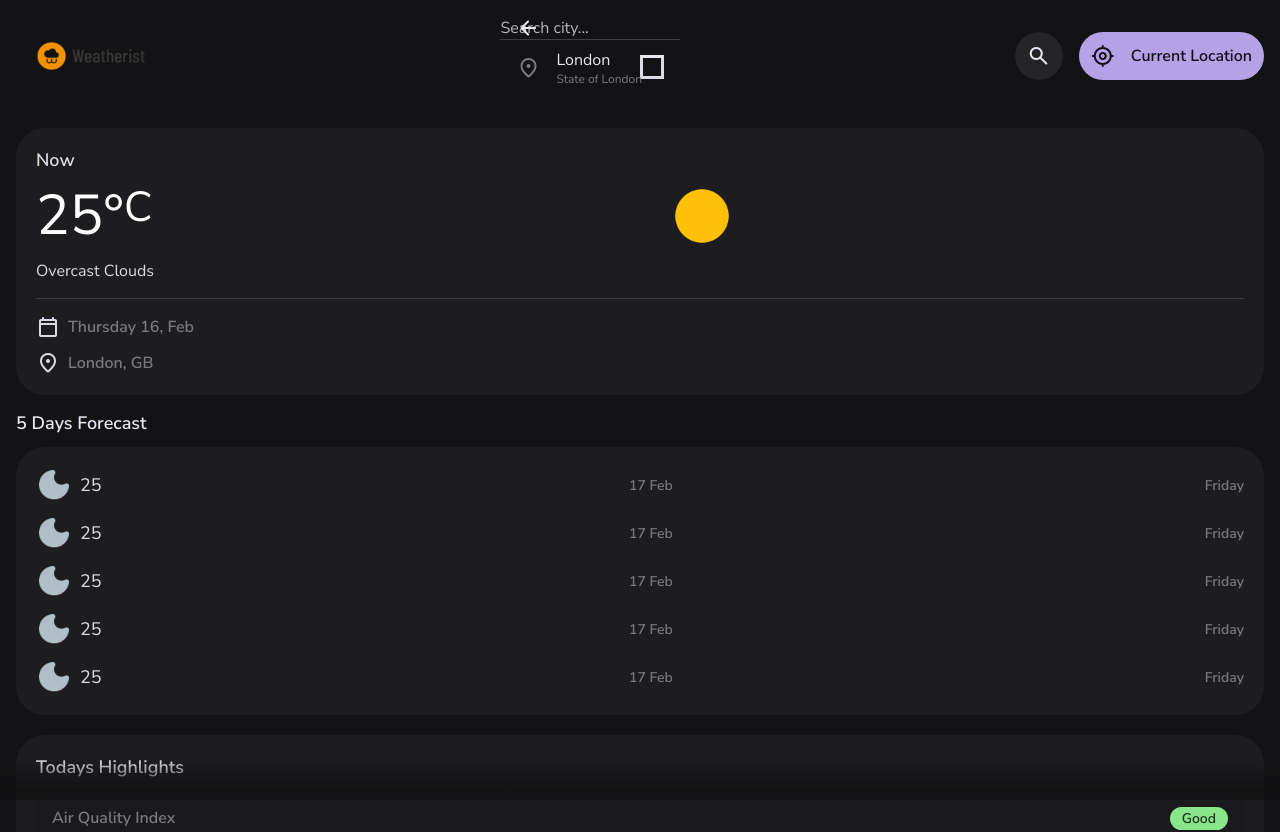
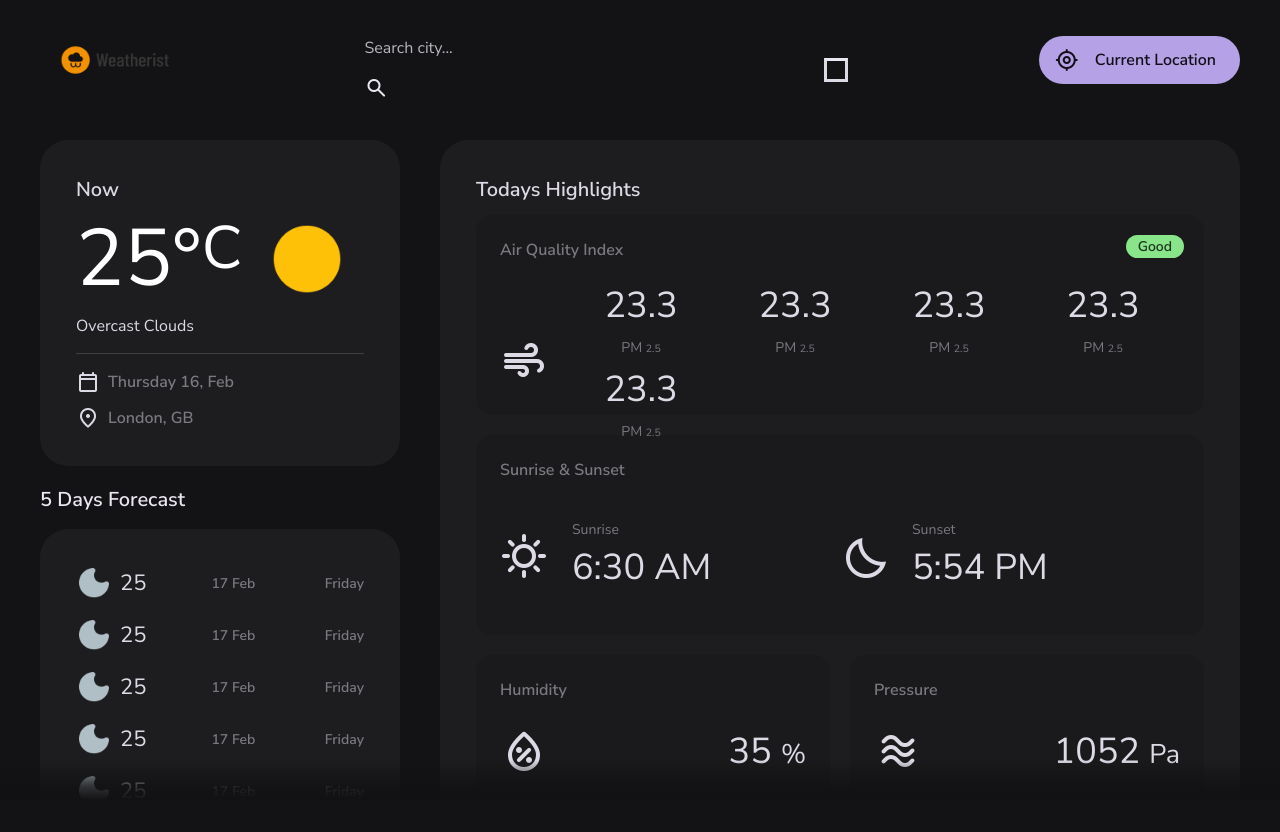
Before and after one commit to ElvinWeb/Rainery, a plain HTML site: page index.html in a window 1280 px wide. After the commit the page ends 800 px from the top, so only its background shows below. Drawn offline with Linux system fonts and the light colour scheme.

Commit message:
Media queries added for responsive design

```diff
--- a/assets/StyleSheet/style.css
+++ b/assets/StyleSheet/style.css
@@ -713,3 +713,226 @@ article.container::before {
 }
 
 /*--------- Media Queries ---------*/
+@media (min-width: 768px) {
+  .container {
+    padding: 24px;
+  }
+  .title-1 {
+    --title-1: 2.4rem;
+  }
+  .section > .title-2 {
+    margin-block-end: 16px;
+  }
+  .card-lg {
+    padding: 24px;
+  }
+  .card-sm {
+    padding: 20px;
+    display: grid;
+    grid-template-rows: min-content 1fr;
+  }
+  .badge {
+    top: 20px;
+    right: 20px;
+  }
+  .header-actions {
+    gap: 24px;
+  }
+  .header .btn-primary {
+    padding-inline: 16px 24px;
+  }
+  .header .btn-primary .span {
+    display: block;
+  }
+  .search-view {
+    clip-path: circle(3% at calc(100% - 273px) 6%);
+  }
+  main {
+    height: calc(100vh- 96px);
+  }
+  article.container {
+    padding-block-start: 0;
+    grid-template-columns: 280px minmax(0, 1fr);
+    align-items: flex-start;
+    gap: 24px;
+  }
+  .content-left {
+    position: sticky;
+    top: 0;
+  }
+  .section:not(:last-child) {
+    margin-block: 20px;
+  }
+  .forecast-card .card-item:not(:last-child) {
+    margin-block-end: 16px;
+  }
+  .highlight-list {
+    grid-template-columns: 1fr 1fr;
+  }
+  .highlight-card:nth-child(-n + 2) {
+    grid-column: span 2;
+  }
+  .highlight-card:nth-child(n + 3) {
+    height: 120px;
+  }
+  .highlights .m-icon {
+    font-size: 3.6rem;
+  }
+  .highlight-card.one .card-item {
+    width: 25%;
+    flex-direction: column;
+    gap: 8px;
+  }
+  .slider-container {
+    margin-inline: 0 -24px;
+    border-bottom-left-radius: var(--radius-16);
+    border-top-left-radius: var(--radius-28);
+  }
+  .slider-list::before {
+    display: none;
+  }
+  .slider-list::after {
+    min-width: 12px;
+  }
+  .hourly-forecast .card-sm {
+    padding: 16px;
+  }
+}
+
+@media (min-width: 1200px) {
+  :root {
+    --heading: 8rem;
+    --title-2: 2rem;
+  }
+  .container {
+    padding: 40px;
+  }
+  .card-lg {
+    padding: 36px;
+  }
+  .card-sm {
+    padding: 24px;
+  }
+  .title-1 {
+    --title-1: 3.6rem;
+  }
+  .highlight-card.two .card-item {
+    column-gap: 24px;
+  }
+  .header .icon-btn {
+    display: none;
+  }
+  .logo img {
+    width: 200px;
+  }
+  .header {
+    position: relative;
+    height: 120px;
+    z-index: 4;
+  }
+  .header .container {
+    padding-block: 0;
+    height: 100%;
+  }
+  .search-view,
+  .search-view.active {
+    all: unset;
+    display: block;
+    position: relative;
+    width: 500px;
+    animation: none;
+  }
+  .search-wrapper {
+    border-block-end: none;
+  }
+  .search-wrapper > .m-icon {
+    display: block;
+  }
+  .search-field .search-view .view-list {
+    background-color: var(--surface);
+  }
+  .search-field {
+    height: 56px;
+    border-radius: var(--radius-28);
+  }
+  .search-result,
+  .search-view:not(:focus-within) .search-result {
+    display: none;
+  }
+
+  .search-view:focus-within .search-result.active {
+    display: block;
+  }
+
+  .search-view:has(.search-result.active):focus-within .search-field {
+    border-bottom-left-radius: 0;
+    border-bottom-right-radius: 0;
+  }
+
+  .search-view .view-list {
+    position: absolute;
+    top: 100%;
+    left: 0;
+    width: 100%;
+    max-height: 360px;
+    border-radius: 0 0 var(--radius-28) var(--radius-28);
+    border-block-start: 1px solid var(--outline);
+    overflow-y: overlay;
+  }
+
+  .search-view .view-list:empty {
+    min-height: 120px;
+  }
+
+  .search-view .view-list::-webkit-scrollbar-button {
+    height: 20px;
+  }
+
+  .search-view:is(:hover, :has(.view-list):hover) {
+    filter: drop-shadow(var(--shadow-1));
+  }
+
+  .search-view:is(:focus-within, :has(.view-list):focus-within) {
+    filter: drop-shadow(var(--shadow-2));
+  }
+
+  main {
+    height: calc(100vh - 120px);
+    height: calc(100svh - 120px);
+  }
+
+  article.container {
+    grid-template-columns: 360px minmax(0, 1fr);
+    gap: 40px;
+  }
+
+  .current-weather .weather-icon {
+    width: 80px;
+  }
+
+  .forecast-card .title-2 {
+    --title-2: 2.2rem;
+  }
+
+  .highlight-card:nth-child(-n + 2) {
+    height: 200px;
+  }
+
+  .highlight-card:nth-child(n + 3) {
+    height: 150px;
+  }
+
+  .highlight-card .m-icon {
+    font-size: 4.8rem;
+  }
+
+  .slider-list {
+    gap: 16px;
+  }
+}
+
+@media (min-width: 1400px) {
+  .highlight-list {
+    grid-template-columns: repeat(4, 1fr);
+  }
+}
```
